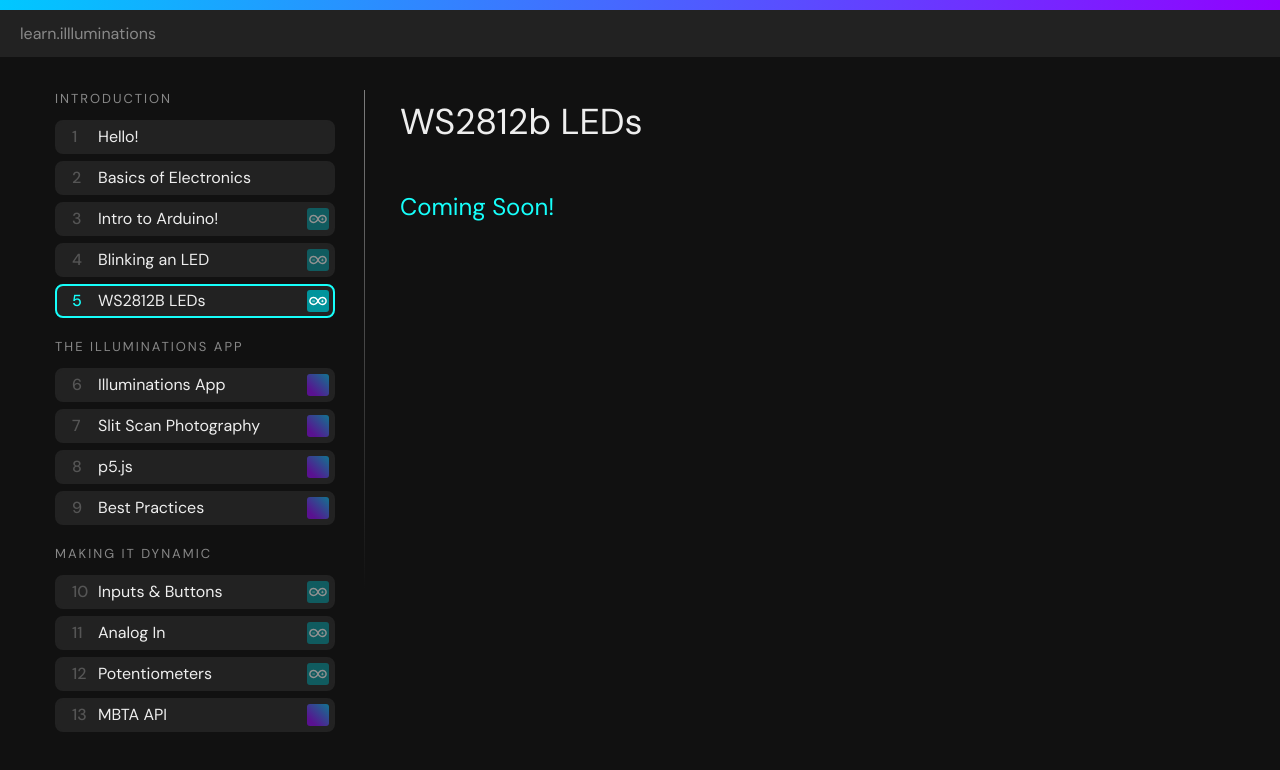
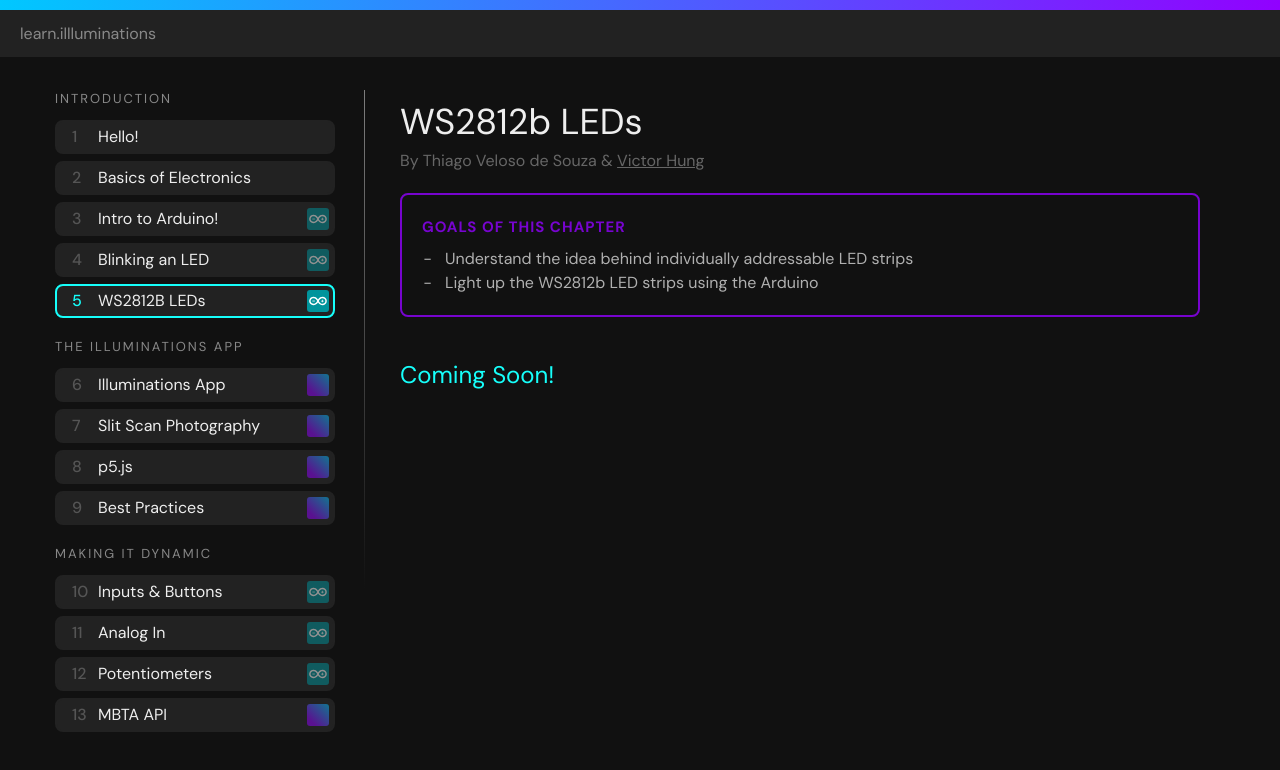
Before and after one commit to poofytoo/illuminations-seminar, a Next.js app in the folder src/: page /chapter/ws2812b in a window 1280 px wide. Shown: the top 770 px of the page. Built offline with nearby package versions, Linux system fonts and the light colour scheme.

Commit message:
feat: start ws2812; add writeup submission

```diff
--- a/src/pages/chapter/ws2812b.tsx
+++ b/src/pages/chapter/ws2812b.tsx
@@ -8,6 +8,19 @@ const Page = ({ data }: any) => {
       <Sidebar />
       <div className={styles.guideContent}>
         <h1>WS2812b LEDs</h1>
+        <div className={styles.author}>
+          By Thiago Veloso de Souza &{' '}
+          <a href="http://instagram.com/poofytoo">Victor Hung</a>
+        </div>
+        <div className={styles.learningGoals}>
+          <h3>Goals of This Chapter</h3>
+          <ul>
+            <li>
+              Understand the idea behind individually addressable LED strips
+            </li>
+            <li>Light up the WS2812b LED strips using the Arduino</li>
+          </ul>
+        </div>
         <h2>Coming Soon!</h2>
       </div>
     </div>
--- a/src/pages/index.tsx
+++ b/src/pages/index.tsx
@@ -41,6 +41,11 @@ const Home: NextPage = ({ data }: any) => {
             Check out the Illuminations Learning Resource Here! <br />
             (Work in Progress)
           </div>
+        </Link>
+      </div>
+      <div className={styles.buttonContainer}>
+        <Link href="https://www.dropbox.com/request/zvW4TiF1oiqb3mv9z9ND">
+          <div className={styles.button}>Write-up Submission</div>
         </Link>
       </div>
       <div className={styles.centerContainer}>
```
Also changed, not shown: src/styles/Home.module.scss (+12 -1 lines), src/public/images/guide/meow_party.gif (added).
